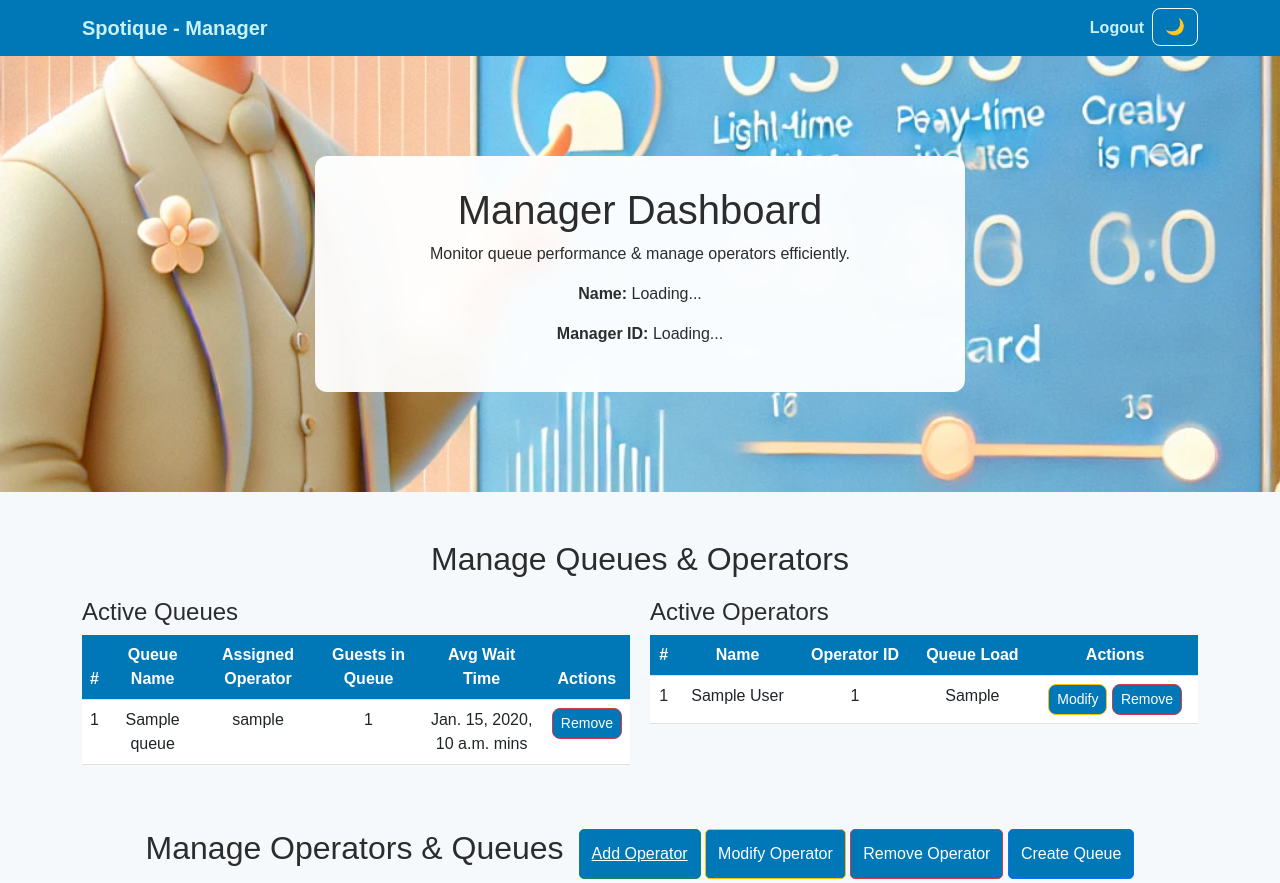
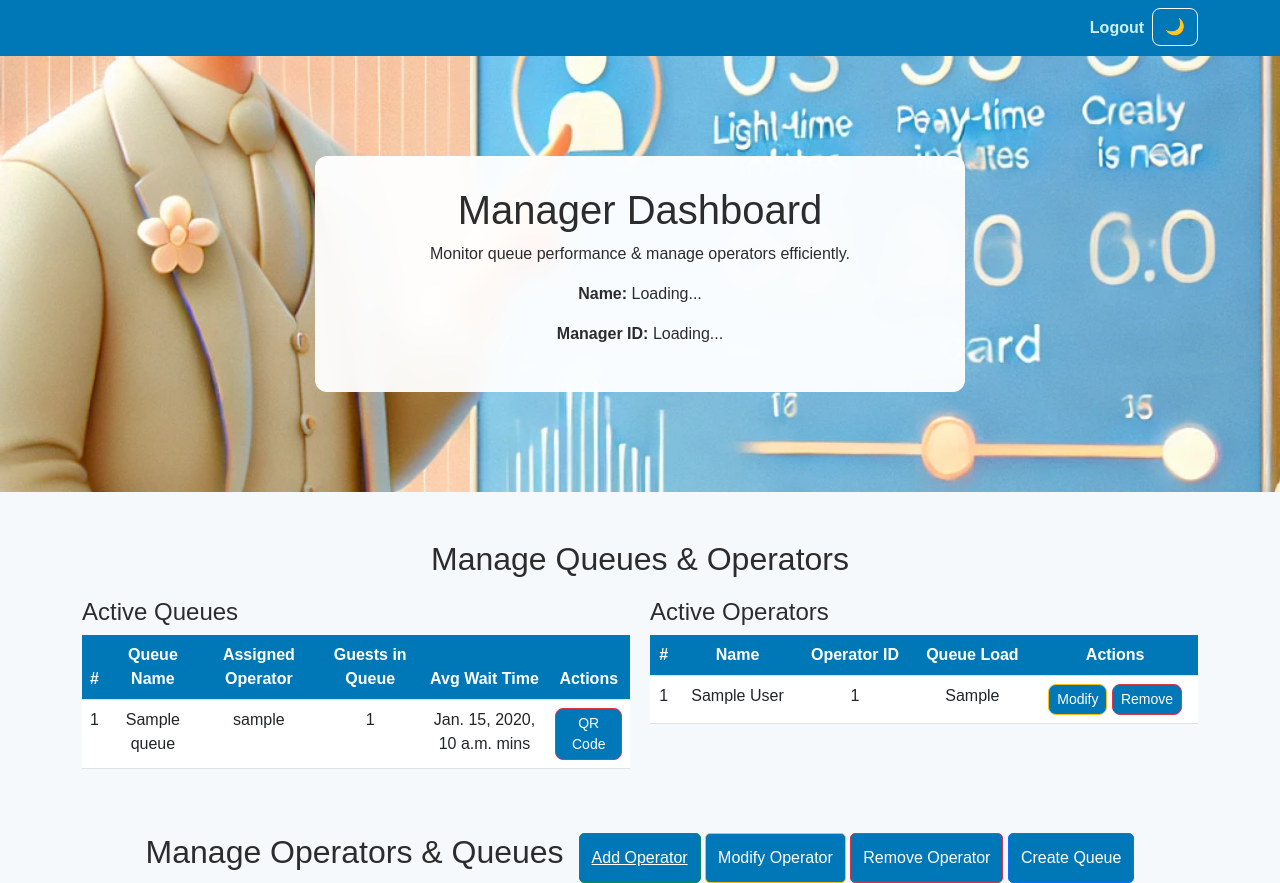
Before and after one commit to MajdAlkawaas/virtual_queue_system, a Django app: template virtual_queue_system/templates/manager.html in a window 1280 px wide. Run offline with Django 5.2, Linux system fonts and the light colour scheme; the template is opened without the code that fills it: most values are stand-ins (such as "Sample title", 1, 10 or a date in 2020).

Commit message:
Added the QR code button

```diff
--- a/virtual_queue_system/templates/manager.html
+++ b/virtual_queue_system/templates/manager.html
@@ -20,7 +20,7 @@
     <!-- Navigation Bar -->
     <nav class="navbar navbar-expand-lg">
         <div class="container">
-            <a class="navbar-brand" href="{% url 'index' %}">Spotique - Manager</a>
+
             <button class="navbar-toggler" type="button" data-bs-toggle="collapse" data-bs-target="#navbarNav">
                 <span class="navbar-toggler-icon"></span>
             </button>
@@ -69,13 +69,13 @@
                     <tbody id="queue-list">
                         {% for queue in queues %}
                         <tr>
-                            <td>{{ queue.id }}</td>
+                            <td id="queue_id">{{ queue.id }}</td>
                             <td>{{ queue.name }}</td>
                             <td>{{ queue.operator.user.username }}</td>
                             <td>{{ queue.guest_count }}</td>
                             <td>{{ queue.avg_wait_time }} mins</td>
                             <td>
-                                <button class="btn btn-danger btn-sm">Remove</button>
+                                <a class="btn btn-danger btn-sm" href="{% url 'generate_qr_code' queue.id  %}" target="_blank">QR Code</a>
                             </td>
                         </tr>
                         {% empty %}
@@ -183,5 +183,14 @@
     <script src="https://cdn.jsdelivr.net/npm/bootstrap@5.3.0/dist/js/bootstrap.bundle.min.js"></script>
     <script src="https://cdn.jsdelivr.net/npm/chart.js"></script>
     <script src="{% static 'js/script.js' %}"></script>
+
+
+    <!-- <script type="text/javascript">
+        // JavaScript to open the QR code in a new window
+        document.getElementById("openQrCodeBtn").addEventListener("click", function() {
+            var queueId = document.getElementById("queue_id").innerHTML;  // Dynamically get the queue ID
+            var qrCodeWindow = window.open(`customers/generate_qr/${queueId}/`, '_blank', 'width=400,height=400');
+        });
+    </script> -->
 </body>
 </html>
```
